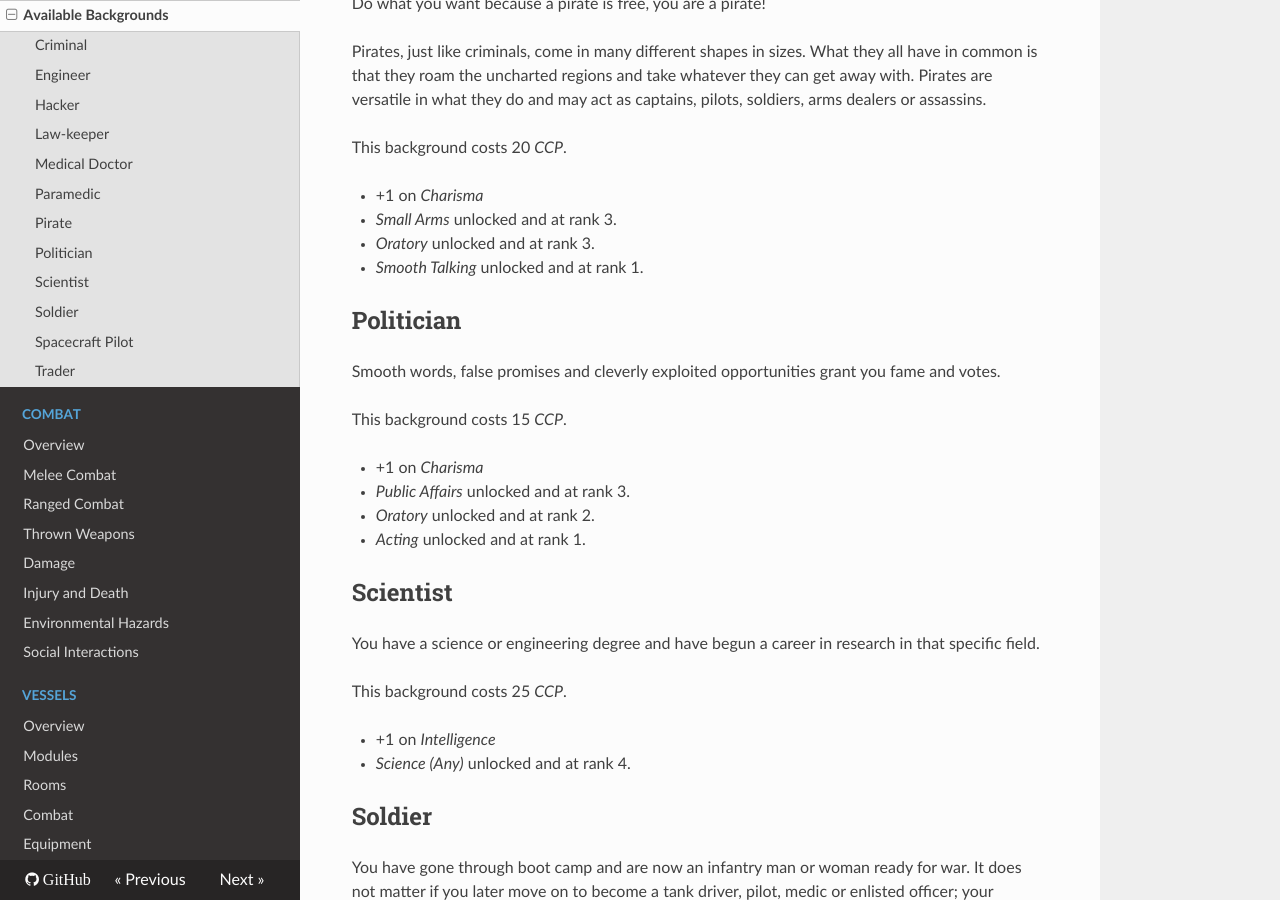
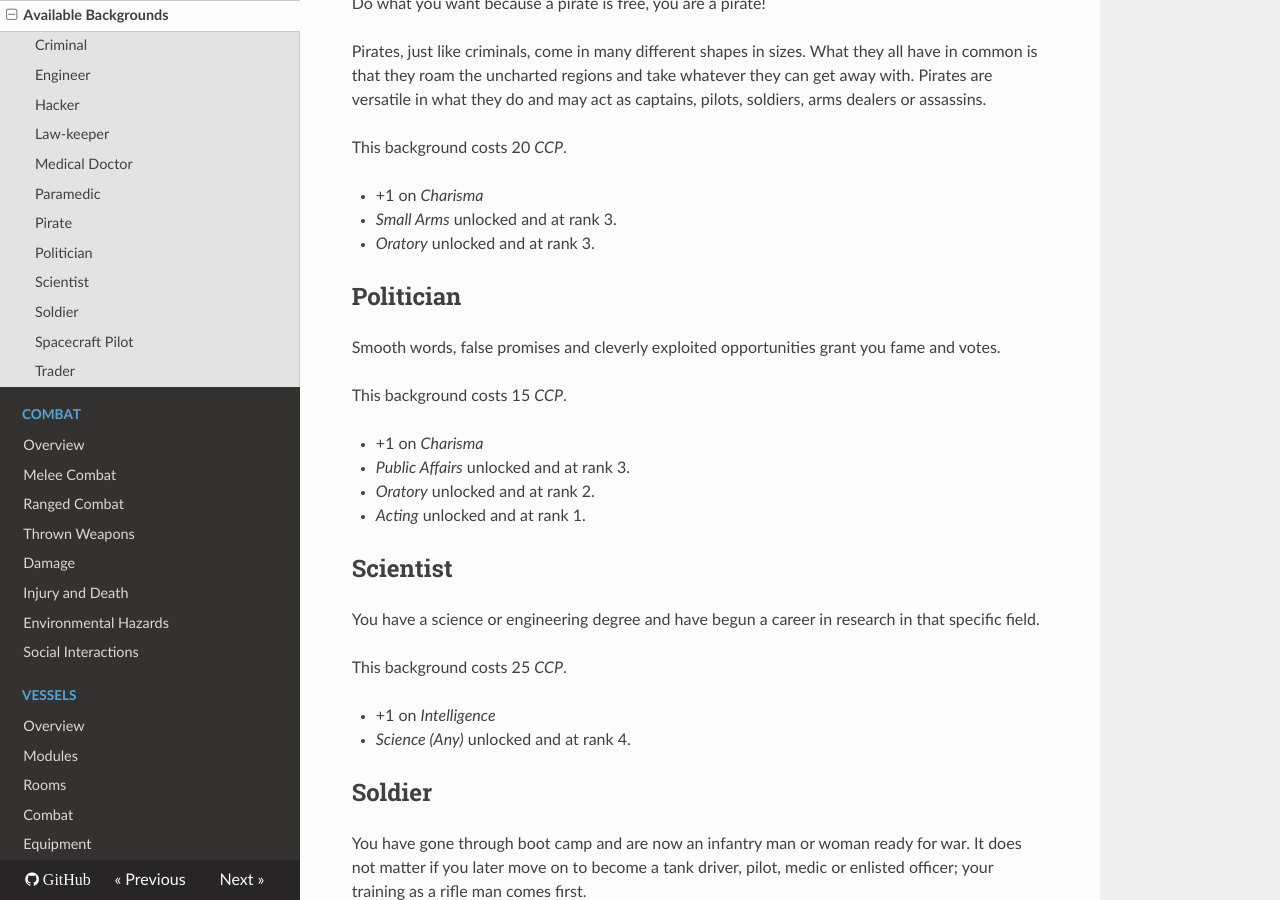
Before and after one commit to ehrpg/rules, an MkDocs documentation site: the page built from docs/backgrounds/backgrounds.md, in a window 1280 px wide and 900 px high, scrolled down 2360 px. Built offline with MkDocs 1.6.1, drawn with Linux system fonts in a browser that asks for light colours; nearby versions of some CDN libraries; old or Windows-style settings are respelled for this version of MkDocs.

Commit message:
Fixed pirate background

```diff
--- a/docs/backgrounds/backgrounds.md
+++ b/docs/backgrounds/backgrounds.md
@@ -106,7 +106,6 @@ This background costs 20 _CCP_.
 - +1 on _Charisma_
 - _Small Arms_ unlocked and at rank 3.
 - _Oratory_ unlocked and at rank 3.
-- _Smooth Talking_ unlocked and at rank 1.
 
 ## Politician
 
```
